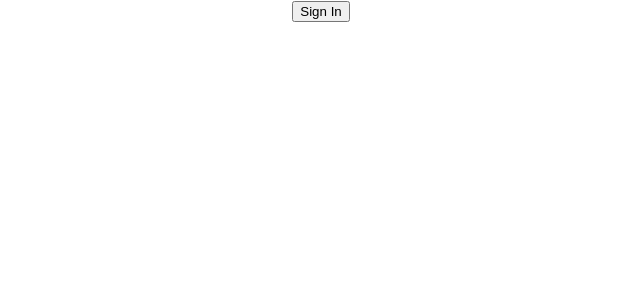
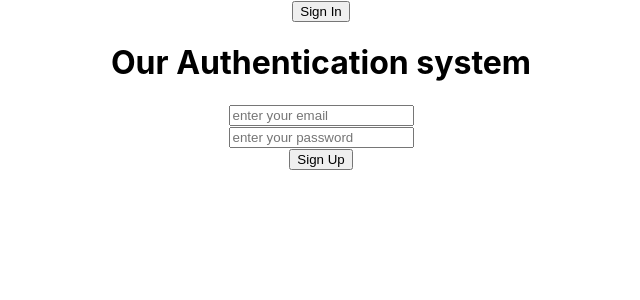
Before and after one commit to kafiabdullah/firebase-authontication, a React (Create React App) app: page / in a window 1280 px wide. Shown: the top 300 px of the page, without its empty margins (319-959 px from the left). Built offline with nearby package versions, Linux system fonts and the light colour scheme.

Commit message:
add authentication form

```diff
--- a/src/App.js
+++ b/src/App.js
@@ -57,6 +57,13 @@ function App() {
 
   }
 
+  const handleSubmit = () =>{
+
+  }
+
+  const handleBlur = (event) => {
+    console.log(event.target.name ,event.target.value);
+  }
 
 
 
@@ -74,6 +81,12 @@ function App() {
           <img src={user.photo} alt="" />
         </div>
       }
+      <h1>Our Authentication system</h1>
+      <form onSubmit={handleSubmit}>
+        <input type="email" onBlur={handleBlur} required name="email" id="" placeholder="enter your email" /> <br />
+        <input type="password" onBlur={handleBlur} required name="password" placeholder="enter your password" id="" /> <br />
+        <input type="submit" name="signup" value="Sign Up" />
+      </form>
     </div>
   );
 }
```
